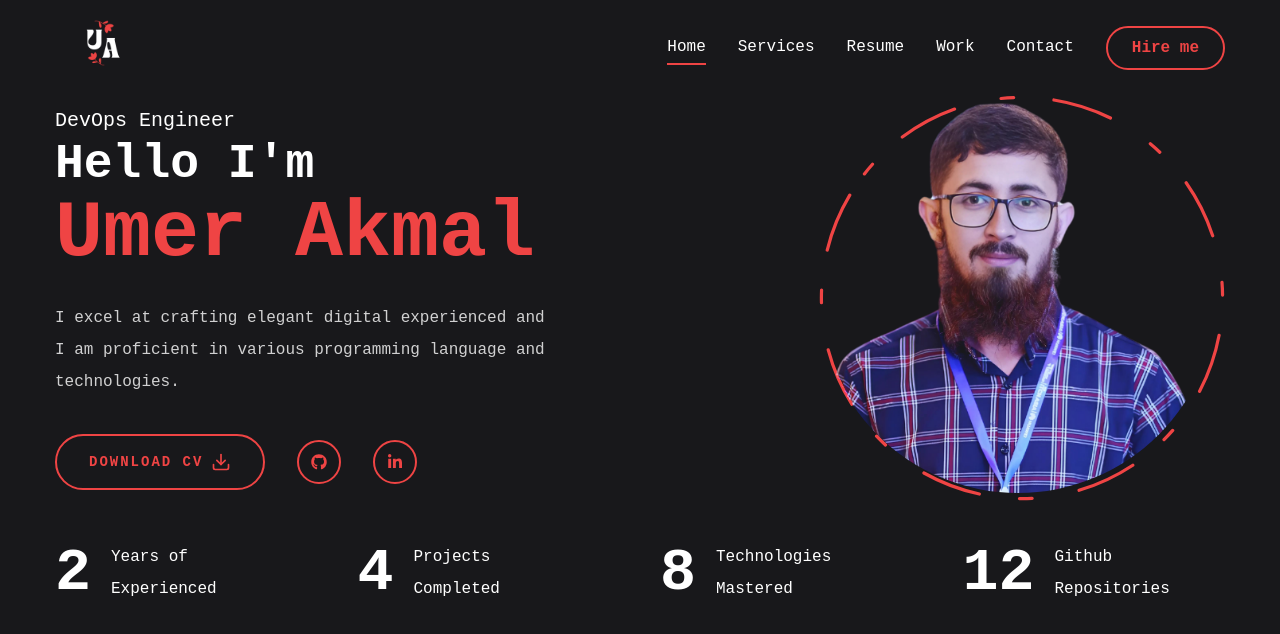
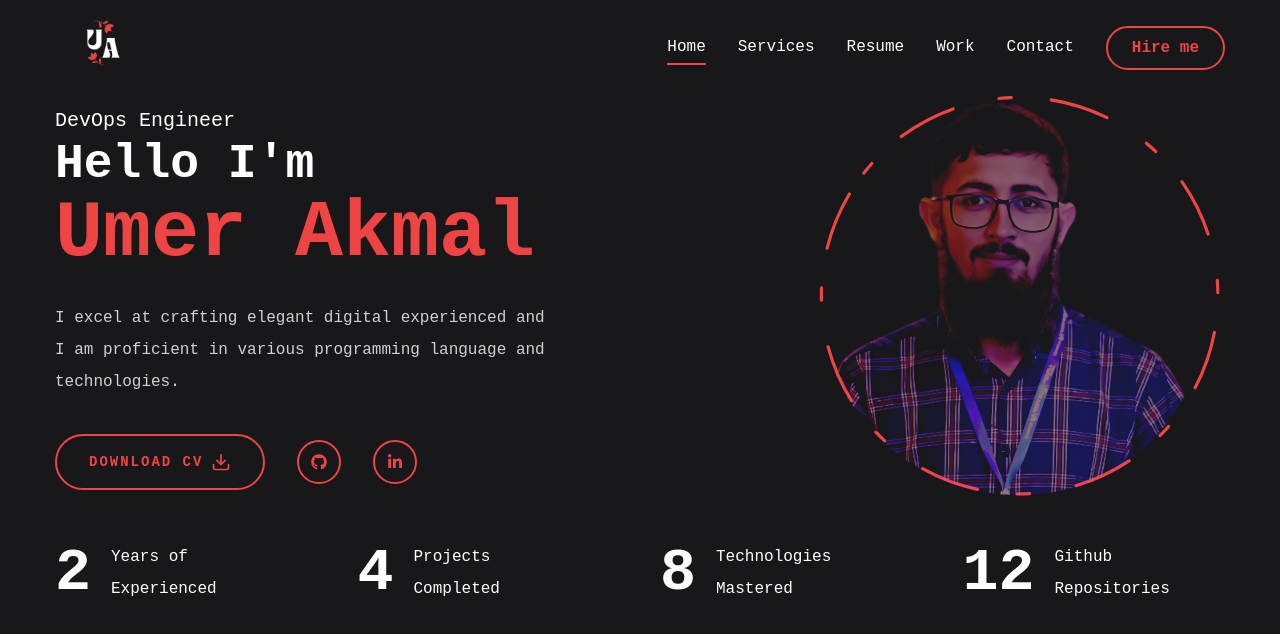
Before and after one commit to umer104/React-Portfolio, a React (Create React App) app: page / in a window 1280 px wide. Shown: the top 634 px of the page. Built offline with nearby package versions, Linux system fonts and the light colour scheme.

Commit message:
complete

```diff
--- a/src/components/Photo.jsx
+++ b/src/components/Photo.jsx
@@ -18,7 +18,7 @@ function Photo() {
              opacity: 1,
              transition: { delay: 2.4, duration: 0.3, ease: 'easeInOut' },
             }}
-            className='w-[248px] h-[248px] xl:w-[398px] xl:h-[398px] mix-blend-lighten absolute'>
+            className='w-[248px] h-[248px] xl:w-[400px] xl:h-[400px] mix-blend-lighten absolute'>
                 <Image
                   src='/assets/pic.png'
                   priority
@@ -31,7 +31,7 @@ function Photo() {
 
             <motion.svg className="w-[250px] xl:w-[406px] h-[250px] xl:h-[406px]"
             fill="transparent"
-            viewBox="0 0 506 506"
+            viewBox="0 0 512 512"
             xmlns="http://www.w3.org/2000/svg"
             >
               <motion.circle
```
Also changed, not shown: public/assets/pic.png, public/assets/pic1.png (added).
